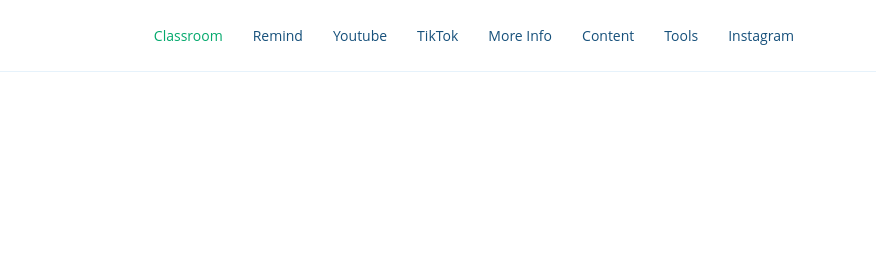
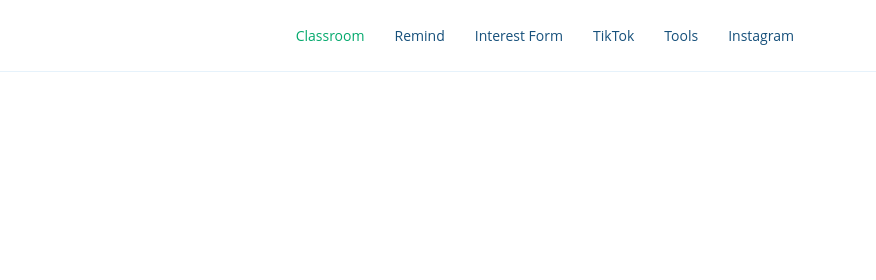
Before and after one commit to coopWeissman/MissionMillionaireClub, a plain HTML site: page index.html in a window 1280 px wide. Shown: the top 280 px of the page, 404-1280 px from the left. Drawn offline with Linux system fonts and the light colour scheme; a web font is replaced by a local one.

Commit message:
Update index.html

```diff
--- a/index.html
+++ b/index.html
@@ -50,10 +50,8 @@
         <ul>
           <li><a class="nav-link scrollto active" href="">Classroom</a></li>
           <li><a class="nav-link scrollto" href="#about">Remind</a></li>
-          <li><a class="nav-link scrollto" href="https://www.youtube.com/channel/UC8KlnqZov0--C3VRxWxQMVA/featured">Youtube</a></li>
+          <li><a class="nav-link scrollto" href="https://docs.google.com/forms/d/e/1FAIpQLSeVqNlYh9Pi1ZkxL8nMy9vPNFFaaLxa0PzGoSp2d7Aj-Df1qg/viewform?usp=sf_link">Interest Form</a></li>
           <li><a class="nav-link scrollto o" href="https://www.tiktok.com/@missionmillionaire_?">TikTok</a></li>
-          <li><a class="nav-link scrollto" href="#team">More Info</a></li>
-          <li><a class="nav-link scrollto" href="#pricing">Content</a></li>
           <li><a class="nav-link scrollto" href="#team">Tools</a></li>
           <li><a class="nav-link scrollto" href="https://www.instagram.com/_mission_millionaire_/">Instagram</a></li>
         </ul>
```
